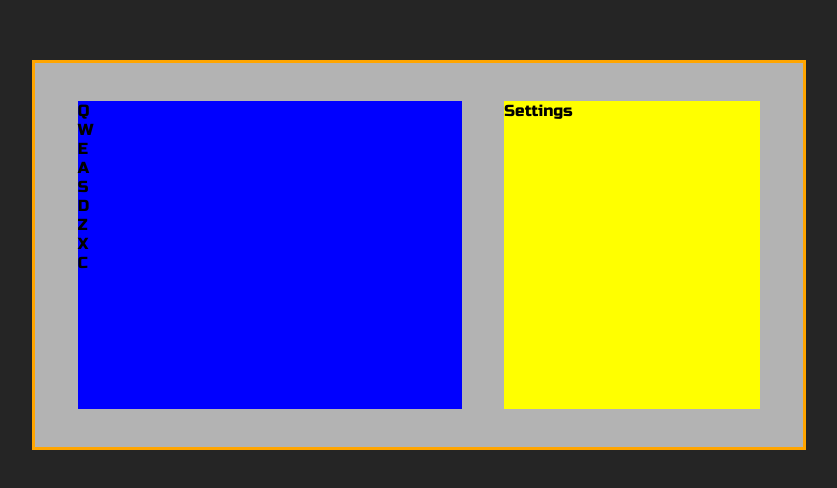
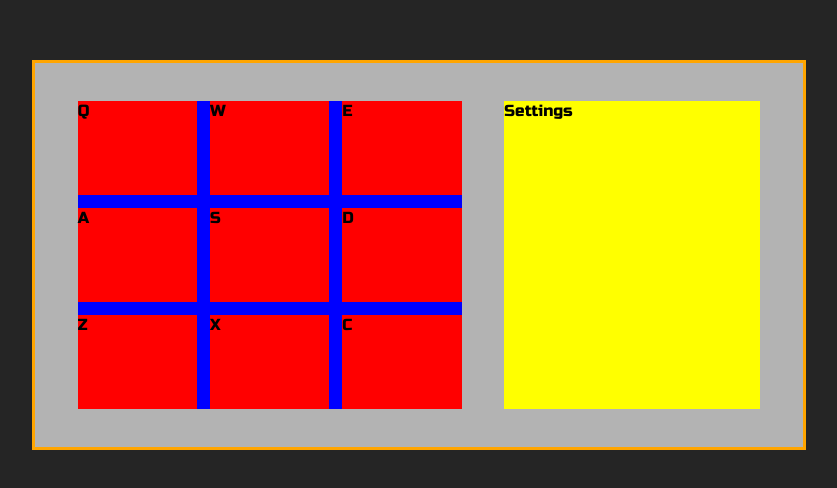
Before and after one commit to michael-lugashi/drum-machine, a React (Create React App) app: page / in a window 1280 px wide. Shown: the part 148-636 px from the top of the page, without its empty margins (221-1058 px from the left). Built offline with nearby package versions, Linux system fonts and the light colour scheme.

Commit message:
finished keys

```diff
--- a/src/core/DrumPad.js
+++ b/src/core/DrumPad.js
@@ -1,10 +1,36 @@
+import { useState } from 'react';
+import { useEffect } from 'react/cjs/react.development';
+
 function DrumPad(props) {
- const { keyCode, keyTrigger, id, url } = props.keyInfo;
+ const { keyTrigger, id, url } = props.keyInfo;
+ const sound = new Audio(url);
+ const [selected, setSelected] = useState(false);
+ const changeColor = () => {
+  setSelected(true);
+  setTimeout(() => {
+   setSelected(false);
+  }, 160);
+ };
+
+ useEffect(() => {
+  document.addEventListener('keyup', (e) => {
+   if (e.key.toUpperCase() === keyTrigger.toUpperCase()) {
+    changeColor();
+    sound.play();
+   }
+  });
+ }, []);
+
  return (
-  <div className="drum-pad">
-   {console.log(keyCode)}
-   {console.log(id)}
-   {console.log(url)}
+  <div
+   style={{ backgroundColor: selected ? 'yellow' : 'red' }}
+   id={id}
+   onClick={() => {
+    changeColor();
+    sound.play();
+   }}
+   className="drum-pad"
+  >
    {keyTrigger}
   </div>
  );
--- /dev/null
+++ b/src/core/KeyEvents.js
@@ -0,0 +1,4 @@
+const handleKeyPress = () => {
+    console.log(7);
+   };
+   document.addEventListener('keyPress', handleKeyPress);
--- a/src/styles/keys.css
+++ b/src/styles/keys.css
@@ -3,4 +3,13 @@
  width: 30vw;
  height: 24vw;
  background-color: blue;
+ display: grid;
+ grid-template-columns: repeat(3, 1fr);
+ grid-template-rows: repeat(3, 1fr);
+ grid-column-gap: 1vw;
+ grid-row-gap: 1vw;
 }
+
+.drum-pad {
+ background-color: rgb(255, 0, 0);
+}
```
